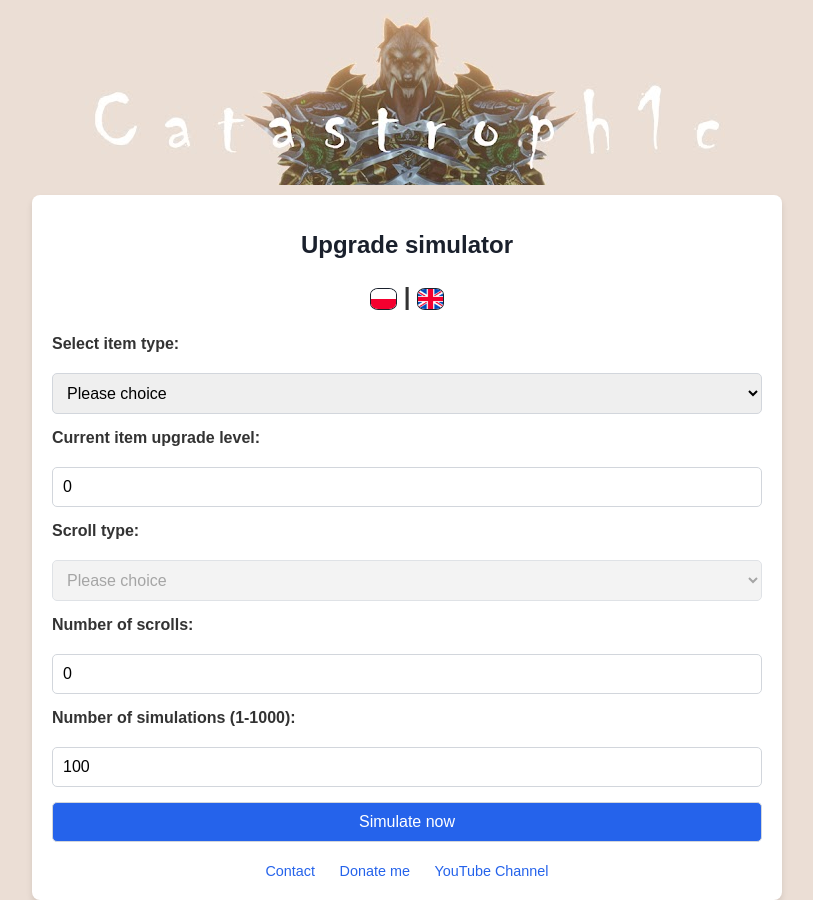
After one commit to jkostka/mt2-upgrade-simulator, a Flask app: page /en in a window 1280 px wide. The commit adds this page. Shown: the whole page, without its empty margins (233-1046 px from the left). Run offline with Flask 3, Linux system fonts and the light colour scheme.

Commit message:
dodano wersje angielska

```diff
--- a/app.py
+++ b/app.py
@@ -8,6 +8,10 @@ app = Flask(__name__, static_folder="static")
 @app.route('/cennik')
 def cennik():
     return app.send_static_file('sites/cennik.html')
+
+@app.route('/kontakt')
+def kontakt():
+    return app.send_static_file('sites/kontakt.html')
 
 # Inicjalizacja wartości poza funkcją index
 start_level = 0
@@ -138,6 +142,73 @@ def index():
 
     return render_template("index.html", results=results, start_level=start_level, number_of_attemps=number_of_attemps, item_type=item_type, scroll_type=scroll_type, number_of_simulations=number_of_simulations, error_message=error_message)
 
+@app.route("/en", methods=["GET", "POST"])
+def index_en():
+    global start_level, number_of_attemps, item_type, scroll_type, number_of_simulations
+
+    results = None
+    error_message = None
+
+    if request.method == "POST":
+        try:
+            item_type = request.form.get("item_type")
+            start_level = int(request.form.get("start_level"))
+            number_of_attemps = int(request.form.get("number_of_attemps"))
+            scroll_type = request.form.get("scroll_type")
+            number_of_simulations = int(request.form.get("number_of_simulations"))
+
+            if item_type == "please_choice":
+                error_message = "Please select an item type."
+            elif item_type == "serpent_equipment" and scroll_type == "please_choice":
+                error_message = "Please select a scroll type for the weapon."
+            elif not 1 <= number_of_simulations <= 1000:
+                error_message = "The number of simulations must be between 1 and 1000."
+            elif start_level < 0:
+                error_message = "The starting level cannot be negative."
+            elif number_of_attemps <= 0:
+                error_message = "The number of attempts must be greater than 0."
+            elif item_type == "serpent_equipment" and start_level >= 15:
+                error_message = "The maximum upgrade level for serpent equipment is +15."
+            elif item_type == "talisman" and start_level >= 200:
+                error_message = "The maximum upgrade level for a talisman is +200."
+
+            if error_message:
+                return render_template("index_en.html", results=results, start_level=start_level, number_of_attemps=number_of_attemps, item_type=item_type, scroll_type=scroll_type, number_of_simulations=number_of_simulations, error_message=error_message), 400
+
+            end_levels = []
+            for _ in range(number_of_simulations):
+                end_level, _ = start_simulate(start_level, number_of_attemps, item_type, scroll_type)
+                if end_level is None:
+                    return "Invalid item type", 400
+                end_levels.append(end_level)
+
+            average = statistics.mean(end_levels)
+            mediana = statistics.median(end_levels)
+            try:
+                domina = statistics.mode(end_levels)
+            except statistics.StatisticsError:
+                domina = "No clear mode"
+
+            level_counters = {}
+            for level in end_levels:
+                level_counters[level] = level_counters.get(level, 0) + 1
+
+            results = {
+                "average": average,
+                "mediana": mediana,
+                "domina": domina,
+                "start": start_level,
+                "attemps": number_of_attemps,
+                "item_type": item_type,
+                "scroll_type": scroll_type,
+                "counters": level_counters,
+                "number_of_simulations": number_of_simulations
+            }
+        except ValueError:
+            error_message = "Please enter valid numerical data."
+            return render_template("index_en.html", results=results, start_level=start_level, number_of_attemps=number_of_attemps, item_type=item_type, scroll_type=scroll_type, number_of_simulations=number_of_simulations, error_message=error_message), 400
+
+    return render_template("index_en.html", results=results, start_level=start_level, number_of_attemps=number_of_attemps, item_type=item_type, scroll_type=scroll_type, number_of_simulations=number_of_simulations, error_message=error_message)
 
 if __name__ == "__main__":
     app.run(debug=True)
--- a/static/css/style.css
+++ b/static/css/style.css
@@ -42,6 +63,20 @@ header img {
 
 
 .container h1 {
+    font-size: 1.5rem;
+    color: #1a202c;
+    text-align: center;
+    margin-bottom: 20px;
+}
+
+.container_cennik h1 {
+    font-size: 1.5rem;
+    color: #1a202c;
+    text-align: center;
+    margin-bottom: 20px;
+}
+
+.container_kontakt h1 {
     font-size: 1.5rem;
     color: #1a202c;
     text-align: center;
@@ -143,6 +189,16 @@ th {
     color: white;
 }
 
+#tabela_zywioly th:hover
+{
+    background-color: #1e40af;
+}
+
+#tabela_zestawy th:hover
+{
+    background-color: #1e40af;
+}
+
 #akapit_nad_obrazkami
 {
     font-weight: bold;
@@ -200,3 +256,19 @@ th {
 {
     background-color: #1e40af;
 }
+
+.jezyk a img
+{
+border-style:groove;
+border-radius: 30%;
+border-width: 1px;
+border-color: #1a202c;
+display:inline-block;
+vertical-align: text-bottom;
+}
+
+.jezyk
+{
+    font-size: x-large;
+    text-align: center;
+}
--- /dev/null
+++ b/templates/index_en.html
@@ -0,0 +1,192 @@
+<!DOCTYPE html>
+<html lang="en">
+<head>
+    <title>Upgrade simulator by Catastroph1c</title>
+    <link rel="icon" type="image/png" href="{{ url_for('static', filename='images/icons/favicon-96x96.png') }}" sizes="96x96">
+    <link rel="icon" type="image/svg+xml" href="{{ url_for('static', filename='images/icons/favicon.svg') }}">
+    <link rel="shortcut icon" href="{{ url_for('static', filename='images/icons/favicon.ico') }}">
+    <link rel="apple-touch-icon" sizes="180x180" href="{{ url_for('static', filename='images/icons/apple-touch-icon.png') }}">
+    <link rel="manifest" href="{{ url_for('static', filename='images/icons/site.webmanifest') }}">
+    <script src="https://cdn.jsdelivr.net/npm/chart.js"></script>
+    <meta name="viewport" content="width=device-width, initial-scale=1.0">
+    <link rel="stylesheet" href="/static/css/style.css">
+</head>
+<body>
+    <header>
+       <!-- <a href="https://www.youtube.com/@Catastroph1c" target="_blank"> /-->
+            <img src="/static/images/logo.png" alt="Logo">
+        </a>
+    </header>
+
+    <div class="container">
+        <!-- <a href="https://www.youtube.com/@Catastroph1c" target="_blank" style="text-decoration: none; color: inherit;"> /-->
+            <h1>Upgrade simulator</h1>
+
+            <p class="jezyk"><a href="/"><img src="/static/images/icons/PL.png" alt=pl_flag.png" style="width:25px;height:20px;"></a> <b>|</b> <a href="/en"><img src="/static/images/icons/GB.png" alt="en_flag.png" style="width:25px;height:20px;"></a>
+            </p>
+
+        <form method="POST" onsubmit="return valideForm()">
+            {% if error_message %}
+                <i><p style="color: red;">{{ error_message }}</p></i>
+            {% endif %}
+
+            <label for="item_type">Select item type:</label>
+            <select name="item_type" id="item_type" onchange="showHideScroll()">
+                <option value="please_choice" {% if item_type == "please_choice" %}selected{% endif %}>Please choice</option>
+                <option value="talisman" {% if item_type == "talisman" %}selected{% endif %}>Talisman</option>
+                <option value="serpent_equipment" {% if item_type == "serpent_equipment" %}selected{% endif %}>Serpent equipment</option>
+            </select>
+
+            <label for="start_level" title="For talisman in the range 0-199, for snake equipment 0-14.">Current item upgrade level:</label>
+            <input type="number" title="For talisman in the range 0-199, for snake equipment 0-14." name="start_level" id="start_level" min="0" value="{{ start_level }}">
+
+            <label for="scroll_type" title="Ritual stones and god seals are only available for snake equipment.">Scroll type:</label>
+            <select title="Ritual stones and god seals are only available for snake equipment." name="scroll_type" id="scroll_type" disabled>
+                <option value="please_choice" {% if scroll_type == "please_choice" %}selected{% endif %}>Please choice</option>
+                <option title="base chances - data comes from metin2alerts.com" value="magic_stone" {% if scroll_type == "magic_stone" %}selected{% endif %}>Magic stone</option>
+                <option title="+10% to basic chance" value="ritual_stone" {% if scroll_type == "ritual_stone" %}selected{% endif %}>Ritual stone</option>
+                <option title="+15% to basic chance" value="god_seal" {% if scroll_type == "god_seal" %}selected{% endif %}>God seal</option>
+            </select>
+
+            <label for="number_of_attemps">Number of scrolls:</label>
+            <input type="number" name="number_of_attemps" id="number_of_attemps" min="1" value="{{ number_of_attemps }}">
+
+            <label title="The simulation will be performed the indicated number of times. The more simulations, the more accurate the probability distribution." for="number_of_simulations">Number of simulations (1-1000):</label>
+            <input title="The simulation will be performed the indicated number of times. The more simulations, the more accurate the probability distribution." type="number" name="number_of_simulations" id="number_of_simulations" min="1" max="1000" value="{{ number_of_simulations }}">
+
+            <input type="submit" value="Simulate now">
+        </form>
+
+        {% if results %}
+            <div class="results">
+                <h2>Summary:</h2>
+                <p><b>Start level: <span style="color: green; font-size: 1.2em;">+{{ results.start }}</span></b></p>
+                <p><b><a class="clickable" href="https://en.wikipedia.org/wiki/Median" target="_blank">Median</a>: <span style="color: orange; font-size: 1.2em;">+{{ results.mediana|int }}</span></b></p>
+                <p><b><a class="clickable" href="https://en.wikipedia.org/wiki/Mode_(statistics)" target="_blank">Mode</a>: <span style="color: red; font-size: 1.2em;">+{{ results.domina|int }}</span></b></p>
+
+                <h3>Number of occurrences of each level:</h3>
+                <table>
+                    <thead>
+                        <tr>
+                            <th>End level</th>
+                            <th>Number of attemps</th>
+                            <th>Percent</th>
+                        </tr>
+                    </thead>
+                    <tbody>
+                        {% for level, number in results.counters.items()|sort %}
+                            <tr>
+                                <td>+{{ level }}</td>
+                                <td>{{ number }}</td>
+                                <td>{{ (number / results.number_of_simulations * 100) | round(1) }}%</td>
+                            </tr>
+                        {% endfor %}
+                    </tbody>
+                </table>
+            </div>
+            <canvas id="myChart"></canvas>
+            <script>
+                {% if results %}
+                    const ctx = document.getElementById('myChart').getContext('2d');
+
+                    // Pobranie kluczy jako liczb (dla poprawnego porównania)
+                    const keys = Object.keys({{ results.counters }}).map(Number);
+
+                    // Pobranie wartości jako liczby
+                    const medianaValue = Number('{{ results.mediana }}');
+                    const dominantaValue = Number('{{ results.domina }}');
+                    const startValue = Number('{{ results.start }}');
+
+                    // Pobranie indeksów dla dominanta, mediany i startu
+                    const dominantIndex = keys.indexOf(dominantaValue);
+                    const medianIndex = keys.indexOf(medianaValue);
+                    const startIndex = keys.indexOf(startValue);
+
+                    // Sprawdzenie, czy wartości są takie same
+                    const isMedianDominantSame = medianaValue === dominantaValue;
+                    const isStartDominantSame = startValue === dominantaValue;
+
+                    // Tworzenie tablicy kolorów
+                    const backgroundColors = keys.map((_, i) => {
+                        if (i === dominantIndex) return 'rgba(255, 99, 132, 0.5)'; // Dominanta - czerwony
+                        if (i === medianIndex && !isMedianDominantSame) return 'rgba(255, 165, 0, 0.5)'; // Mediana - pomarańczowy
+                        if (i === startIndex && !isStartDominantSame) return 'rgba(0, 128, 0, 0.5)'; // Startowy poziom - zielony
+                        return 'rgba(54, 162, 235, 0.5)'; // Pozostałe wartości - niebieski
+                    });
+
+                    const borderColors = keys.map((_, i) => {
+                        if (i === dominantIndex) return 'rgba(255, 99, 132, 1)'; // Dominanta - czerwony
+                        if (i === medianIndex && !isMedianDominantSame) return 'rgba(255, 165, 0, 1)'; // Mediana - pomarańczowy
+                        if (i === startIndex && !isStartDominantSame) return 'rgba(0, 128, 0, 1)'; // Startowy poziom - zielony
+                        return 'rgba(54, 162, 235, 1)'; // Pozostałe wartości - niebieski
+                    });
+
+                    // Tworzenie wykresu
+                    const myChart = new Chart(ctx, {
+                        type: 'bar',
+                        data: {
+                            labels: keys.map(level => `+${level}`),
+                            datasets: [{
+                                label: 'Liczba wystąpień',
+                                data: Object.values({{ results.counters }}),
+                                backgroundColor: backgroundColors,
+                                borderColor: borderColors,
+                                borderWidth: 1
+                            }]
+                        },
+                        options: {
+                            plugins: {
+                                tooltip: {
+                                    callbacks: {
+                                        label: function(tooltipItem) {
+                                            let label = `Number of attemps: ${tooltipItem.raw}`;
+                                            const index = tooltipItem.dataIndex;
+
+                                            if (index === dominantIndex) {
+                                                label += " (Mode - the most frequently appearing value.)";
+                                            } else if (index === medianIndex && !isMedianDominantSame) {
+                                                label += " (Median - middle value.)";
+                                            } else if (index === startIndex && !isStartDominantSame) {
+                                                label += " (Starting upgrade level)";
+                                            }
+
+                                            return label;
+                                        }
+                                    }
+                                }
+                            },
+                            scales: {
+                                y: {
+                                    beginAtZero: true,
+                                    precision: 0
+                                }
+                            }
+                        }
+                    });
+                {% endif %}
+            </script>
+        {% endif %}
+
+        <div class="links">
+            <a href="/kontakt">Contact</a>
+            <a href="https://tipply.pl/@catastroph1c" target="_blank">Donate me</a>
+            <a href="https://www.youtube.com/@Catastroph1c" target="_blank">YouTube Channel</a>
+        </div>
+    </div>
+
+    <script>
+        function showHideScroll() {
+            const itemType = document.getElementById('item_type').value;
+            const scrollType = document.getElementById('scroll_type');
+            scrollType.disabled = itemType !== 'serpent_equipment';
+            if (itemType === 'talisman') {
+                scrollType.value = 'magic_stone';
+            }
+        }
+
+        document.addEventListener('DOMContentLoaded', () => {
+            showHideScroll();
+        });
+    </script>
+</body>
+</html>
```
Also changed, not shown: other parts of static/css/style.css (+33 -1 lines), static/sites/cennik.html (+12 -11 lines), static/sites/kontakt.html (added, +35 -0 lines), templates/index.html (+5 -3 lines), static/images/icons/GB.png (added), static/images/icons/PL.png (added), static/images/icons/_PL.png (added).
